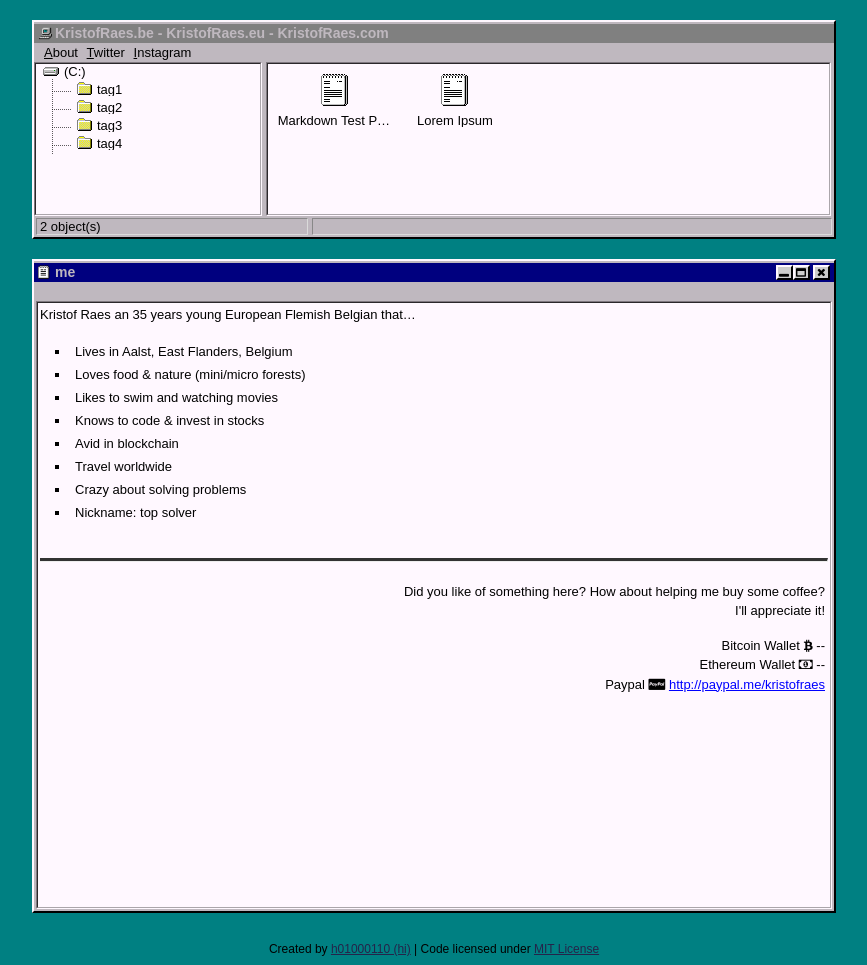
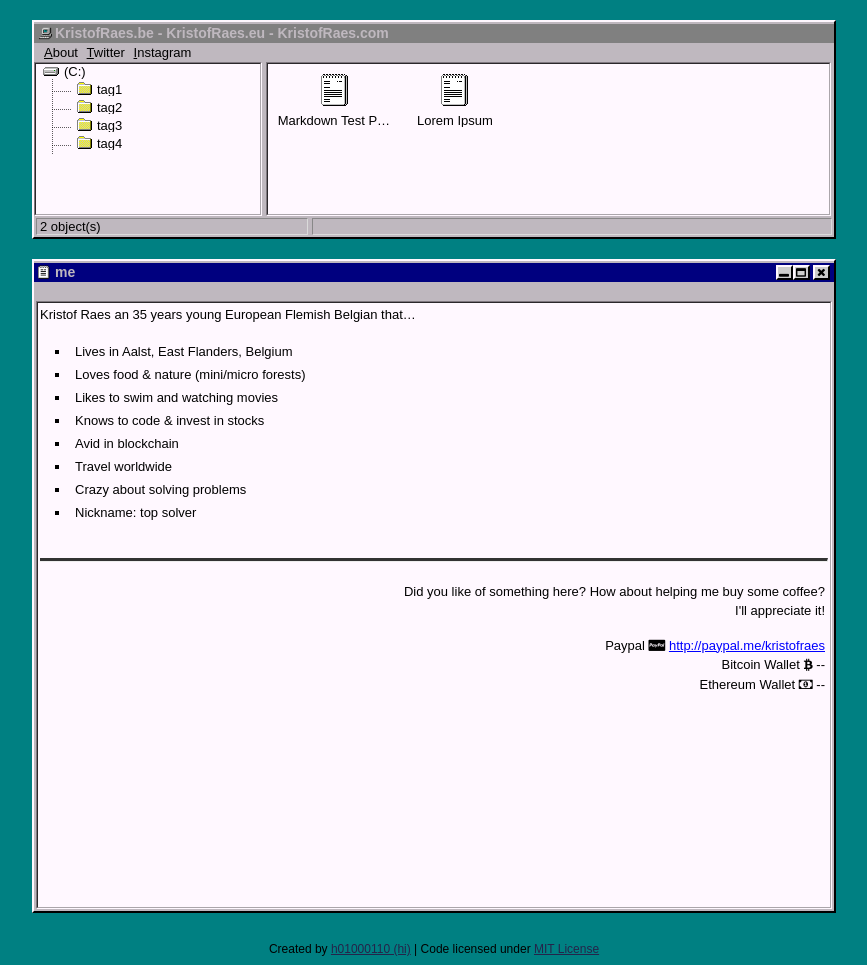
Before and after one commit to kristofraes/kraes, a Jekyll site: the page built from me/index.md, in a window 1280 px wide. Shown: the whole page, without its empty margins (206-1073 px from the left). Built offline with Jekyll 4.4.1, drawn with Linux system fonts in a browser that asks for light colours.

Commit message:
Update donate.html

```diff
--- a/_includes/donate.html
+++ b/_includes/donate.html
@@ -4,5 +4,5 @@
 <div class="donate">
 	<p>Did you like of something here? How about helping me buy some coffee?<br>
 	I'll appreciate it!</p>
-	<p>Bitcoin Wallet <i class="fa fa-btc"></i> --<br>Ethereum Wallet <i class="fa fa-money"></i> --<br>Paypal <i class="fa fa-cc-paypal"></i> <a href="http://paypal.me/kristofraes" title="Paypal">http://paypal.me/kristofraes</a></p>
+	<p>Paypal <i class="fa fa-cc-paypal"></i> <a href="http://paypal.me/kristofraes" title="Paypal">http://paypal.me/kristofraes</a><br>Bitcoin Wallet <i class="fa fa-btc"></i> --<br>Ethereum Wallet <i class="fa fa-money"></i> --</p>
 </div>
```
